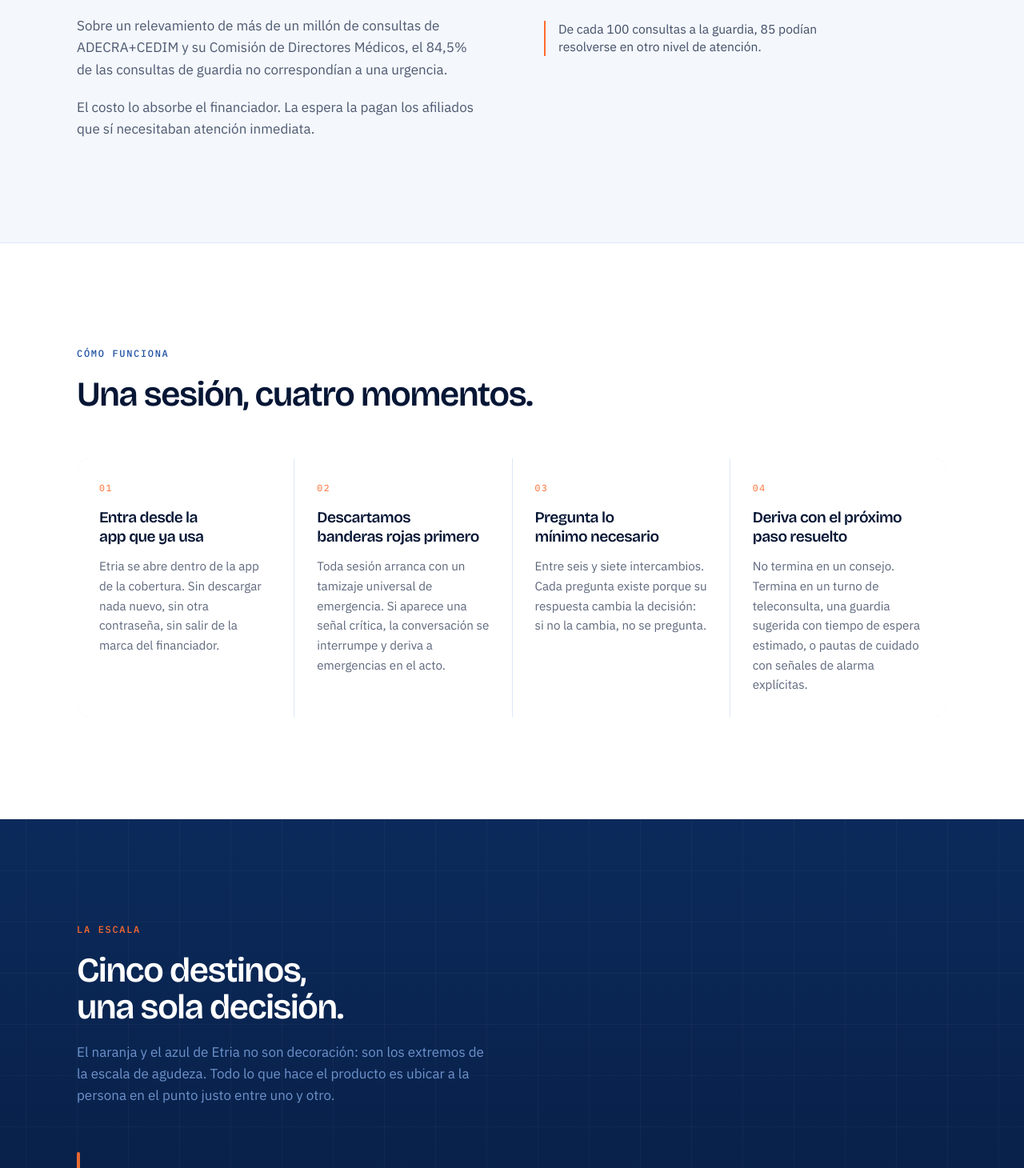
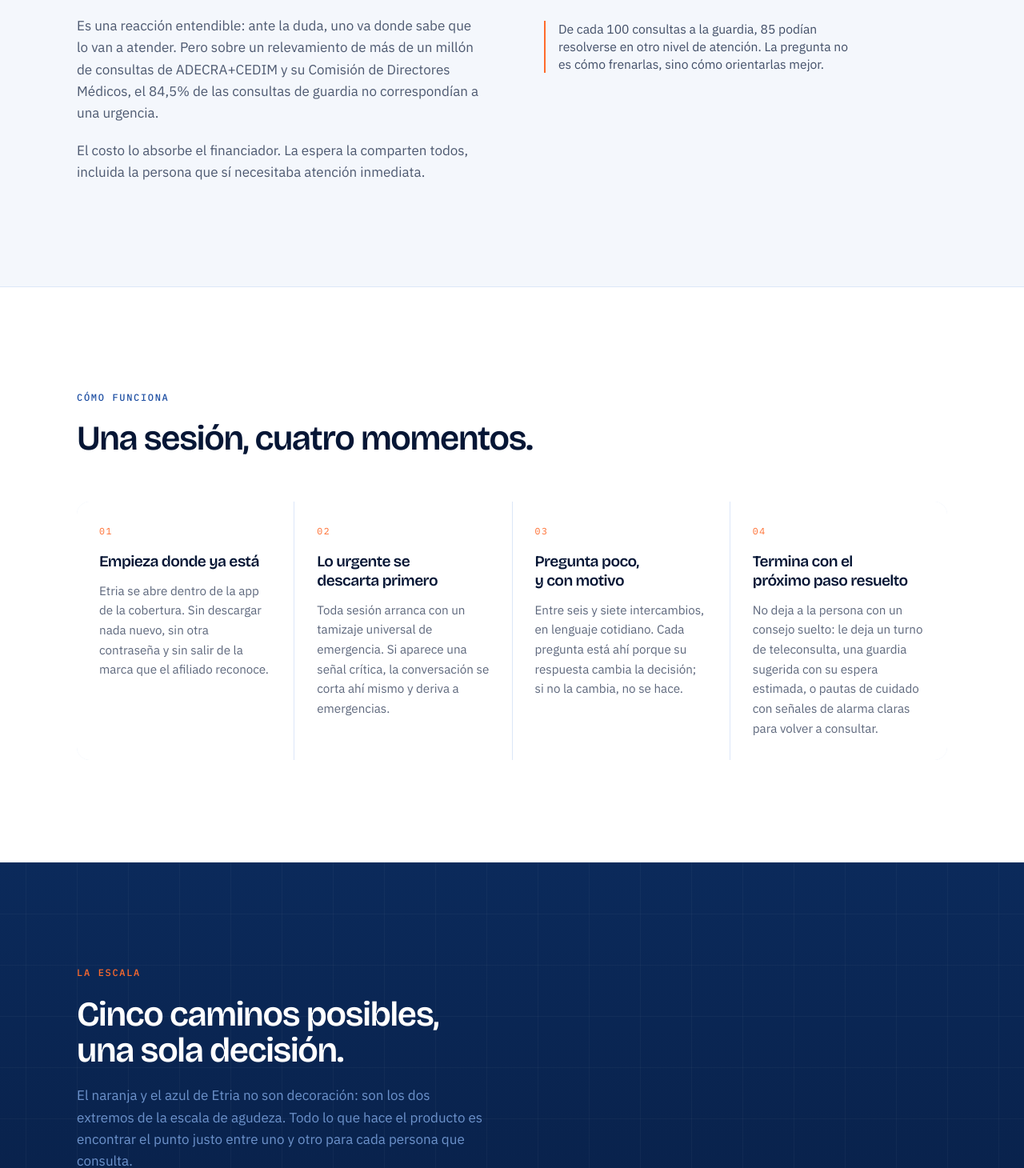
Before and after one commit to manut-99/etria-web, a React (Vite) app: page / in a window 1280 px wide. Shown: the part 1091-2551 px from the top of the page at 80% size. Built offline with nearby package versions, Linux system fonts and the light colour scheme.

Commit message:
Copy: registro mas calido, manteniendo el eje clinico

```diff
--- a/index.html
+++ b/index.html
@@ -7,14 +7,14 @@
     <title>Etria — Orientación clínica dentro de la app de tu cobertura</title>
     <meta
       name="description"
-      content="Etria es un motor de triage clínico que se integra en la app de prepagas y obras sociales. Orienta a cada afiliado hacia la guardia, la teleconsulta o el manejo en casa, con protocolos auditables."
+      content="Etria acompaña al afiliado desde la app de su prepaga u obra social y lo orienta hacia la guardia, una teleconsulta o el cuidado en casa. Protocolos clínicos revisados y trazables."
     />
     <meta name="theme-color" content="#061635" />
     <meta property="og:type" content="website" />
     <meta property="og:title" content="Etria — Orientación clínica dentro de la app de tu cobertura" />
     <meta
       property="og:description"
-      content="Triage clínico embebido para prepagas y obras sociales. Menos guardias evitables, mejor experiencia del afiliado."
+      content="Orientación clínica embebida para prepagas y obras sociales. Menos guardias evitables, mejor experiencia del afiliado."
     />
     <meta property="og:locale" content="es_AR" />
     <link rel="preconnect" href="https://fonts.googleapis.com" />
--- a/src/content.ts
+++ b/src/content.ts
@@ -28,8 +28,8 @@
 
 export const hero = {
   eyebrow: "Software como producto médico · Consulta previa ANMAT en curso",
-  headline: ["Cada síntoma tiene", "un nivel de atención", "correcto."],
-  sub: "Etria es un motor de triage clínico que se integra en la app de tu prepaga u obra social. Orienta al afiliado hacia la guardia, la teleconsulta o el cuidado en casa en menos de dos minutos, con protocolos revisados y trazables.",
+  headline: ["Nadie debería", "tener que adivinar", "si ir a la guardia."],
+  sub: "Etria acompaña al afiliado desde la app de su cobertura. Le pregunta lo justo, entiende qué le está pasando y lo orienta hacia la guardia, una teleconsulta o el cuidado en casa. Detrás de cada respuesta hay un protocolo clínico revisado por médicos.",
   ctaPrimary: "Pedir una demo",
   ctaSecondary: "Ver cómo funciona",
   demoLabel: "Sesión de ejemplo",
@@ -65,13 +65,13 @@
 
 export const problem = {
   eyebrow: "El problema",
-  headline: "La guardia se convirtió en la puerta de entrada al sistema.",
+  headline: "Cuando algo duele, la guardia es el primer reflejo.",
   body: [
-    "Sobre un relevamiento de más de un millón de consultas de ADECRA+CEDIM y su Comisión de Directores Médicos, el 84,5% de las consultas de guardia no correspondían a una urgencia.",
-    "El costo lo absorbe el financiador. La espera la pagan los afiliados que sí necesitaban atención inmediata.",
+    "Es una reacción entendible: ante la duda, uno va donde sabe que lo van a atender. Pero sobre un relevamiento de más de un millón de consultas de ADECRA+CEDIM y su Comisión de Directores Médicos, el 84,5% de las consultas de guardia no correspondían a una urgencia.",
+    "El costo lo absorbe el financiador. La espera la comparten todos, incluida la persona que sí necesitaba atención inmediata.",
   ],
   matrixCaption:
-    "De cada 100 consultas a la guardia, 85 podían resolverse en otro nivel de atención.",
+    "De cada 100 consultas a la guardia, 85 podían resolverse en otro nivel de atención. La pregunta no es cómo frenarlas, sino cómo orientarlas mejor.",
   matrixLegendHigh: "No urgente",
   matrixLegendLow: "Urgencia real",
 };
@@ -81,28 +81,28 @@
   headline: "Una sesión, cuatro momentos.",
   items: [
     {
-      title: "Entra desde la app que ya usa",
-      body: "Etria se abre dentro de la app de la cobertura. Sin descargar nada nuevo, sin otra contraseña, sin salir de la marca del financiador.",
+      title: "Empieza donde ya está",
+      body: "Etria se abre dentro de la app de la cobertura. Sin descargar nada nuevo, sin otra contraseña y sin salir de la marca que el afiliado reconoce.",
     },
     {
-      title: "Descartamos banderas rojas primero",
-      body: "Toda sesión arranca con un tamizaje universal de emergencia. Si aparece una señal crítica, la conversación se interrumpe y deriva a emergencias en el acto.",
+      title: "Lo urgente se descarta primero",
+      body: "Toda sesión arranca con un tamizaje universal de emergencia. Si aparece una señal crítica, la conversación se corta ahí mismo y deriva a emergencias.",
     },
     {
-      title: "Pregunta lo mínimo necesario",
-      body: "Entre seis y siete intercambios. Cada pregunta existe porque su respuesta cambia la decisión: si no la cambia, no se pregunta.",
+      title: "Pregunta poco, y con motivo",
+      body: "Entre seis y siete intercambios, en lenguaje cotidiano. Cada pregunta está ahí porque su respuesta cambia la decisión; si no la cambia, no se hace.",
     },
     {
-      title: "Deriva con el próximo paso resuelto",
-      body: "No termina en un consejo. Termina en un turno de teleconsulta, una guardia sugerida con tiempo de espera estimado, o pautas de cuidado con señales de alarma explícitas.",
+      title: "Termina con el próximo paso resuelto",
+      body: "No deja a la persona con un consejo suelto: le deja un turno de teleconsulta, una guardia sugerida con su espera estimada, o pautas de cuidado con señales de alarma claras para volver a consultar.",
     },
   ],
 };
 
 export const scale = {
   eyebrow: "La escala",
-  headline: "Cinco destinos, una sola decisión.",
-  sub: "El naranja y el azul de Etria no son decoración: son los extremos de la escala de agudeza. Todo lo que hace el producto es ubicar a la persona en el punto justo entre uno y otro.",
+  headline: "Cinco caminos posibles, una sola decisión.",
+  sub: "El naranja y el azul de Etria no son decoración: son los dos extremos de la escala de agudeza. Todo lo que hace el producto es encontrar el punto justo entre uno y otro para cada persona que consulta.",
   levels: [
     {
       name: "Emergencia",
@@ -134,34 +134,34 @@
 
 export const engine = {
   eyebrow: "Motor clínico",
-  headline: "El criterio clínico no lo improvisa un modelo.",
+  headline: "Detrás de cada respuesta hay un protocolo.",
   items: [
     {
       title: "Protocolos Schmitt-Thompson, codificados uno por uno",
-      body: "Contenido clínico licenciado y codificado manualmente, con revisión y firma de profesionales matriculados. Nada se genera al vuelo.",
+      body: "Contenido clínico licenciado, codificado a mano y revisado por profesionales matriculados. Ninguna recomendación se genera al vuelo.",
     },
     {
-      title: "Preguntar y decidir son dos fases separadas",
-      body: "Una fase releva hallazgos con lenguaje natural. Otra evalúa la escala de arriba hacia abajo con lógica explícita de banderas. La decisión nunca queda del lado del lenguaje.",
+      title: "Preguntar y decidir son dos cosas distintas",
+      body: "Una fase conversa y releva hallazgos. Otra recorre la escala de arriba hacia abajo con lógica explícita de banderas. La conversación puede ser natural justamente porque la decisión no depende de ella.",
     },
     {
       title: "Trazable pregunta por pregunta",
-      body: "Cada sesión deja registro de qué se preguntó, qué se respondió y qué regla disparó la derivación. Auditable caso por caso.",
+      body: "Cada sesión deja registro de qué se preguntó, qué se respondió y qué regla disparó la derivación. Si hay que revisar un caso, está todo ahí.",
     },
     {
-      title: "Sesgo explícito a la seguridad",
-      body: "Ante ambigüedad, el sistema escala. Preferimos una guardia de más antes que una emergencia de menos, y lo medimos.",
+      title: "Ante la duda, escalamos",
+      body: "Cuando la información es ambigua, el sistema sube de nivel. Preferimos una guardia de más antes que una emergencia de menos, y medimos cuánto nos cuesta esa decisión.",
     },
   ],
 };
 
 export const product = {
   eyebrow: "Para el financiador",
-  headline: "Se embebe en tu app. No la reemplaza.",
+  headline: "Vive dentro de tu app, con tu marca.",
   items: [
     {
       title: "Integración liviana",
-      body: "Una vista embebida y un token de sesión. Tu equipo de ingeniería no toca lógica clínica ni asume mantenimiento del motor.",
+      body: "Una vista embebida y un token de sesión. Tu equipo de ingeniería no toca lógica clínica ni queda a cargo de mantener el motor.",
     },
     {
       title: "Actualizaciones sin ciclo de release",
@@ -169,14 +169,14 @@
     },
     {
       title: "White-label desde el primer día",
-      body: "Tipografías, colores y tono configurables por cliente. Para el afiliado, sigue siendo la app de su cobertura.",
+      body: "Tipografías, colores y tono se configuran por cliente. Para el afiliado, sigue siendo la app de su cobertura de siempre.",
     },
     {
       title: "Panel de derivación",
       body: "Sesiones, distribución por nivel de atención, banderas rojas detectadas y consultas de guardia evitadas, con corte por cartera.",
     },
     {
-      title: "Espera de guardia en tiempo real",
+      title: "Espera de guardia, estimada",
       body: "Arrancamos con estimación histórica por prestador y avanzamos hacia datos directos a medida que se habilitan las integraciones.",
     },
     {
@@ -188,13 +188,13 @@
 
 export const regulatory = {
   eyebrow: "Regulatorio",
-  headline: "Construido para pasar una auditoría, no para esquivarla.",
-  sub: "Etria se desarrolla como producto médico de software desde el primer commit. El marco no se agrega al final: define la arquitectura.",
+  headline: "Un producto médico, con todo lo que eso implica.",
+  sub: "Etria se desarrolla bajo marco regulatorio desde el primer día. No es documentación que se suma al final para cerrar un trámite: es lo que define cómo está construido el producto.",
   items: [
     {
       code: "ANMAT",
       title: "Clase III · Disp. 9688/19 y 64/2025",
-      body: "Consulta previa en curso. El fin previsto contempla vías de derivación a emergencia, lo que fija la clasificación.",
+      body: "Consulta previa en curso. El fin previsto contempla vías de derivación a emergencia, y eso es lo que determina la clasificación.",
     },
     {
       code: "IEC 62304",
@@ -209,7 +209,7 @@
     {
       code: "IEC 62366-1",
       title: "Ingeniería de usabilidad",
-      body: "Validación de que el afiliado entiende la derivación y las señales de alarma.",
+      body: "Validamos que la persona entienda la derivación y las señales de alarma. Si no se entiende, no sirve.",
     },
     {
       code: "ISO 13485",
@@ -221,13 +221,14 @@
 };
 
 export const cta = {
-  headline: "¿Cuántas guardias evitables tiene tu cartera este año?",
-  sub: "Contanos cuántos afiliados cubrís y armamos la proyección con tus propios números. Sin compromiso y sin integración previa.",
-  button: "Escribinos",
-  alt: "O escribinos directamente a",
+  headline: "Hagamos el número con tu cartera.",
+  sub: "Contanos cuántos afiliados cubrís y armamos juntos la proyección de guardias evitables con tus propios datos. Sin compromiso y sin integración previa.",
+  button: "Conversemos",
+  alt: "O escribinos a",
 };
 
 export const footer = {
+  brandLine: "Etria desarrolla tecnología clínica para el sistema de salud argentino.",
   disclaimer:
     "Etria es un software de orientación clínica. No realiza diagnósticos, no prescribe y no reemplaza la consulta con un profesional de la salud. Ante una emergencia, comunicate con el {emergency}.",
   rights: "Todos los derechos reservados.",
--- a/src/sections/Footer.tsx
+++ b/src/sections/Footer.tsx
@@ -6,7 +6,10 @@
     <footer className="bg-ink px-5 pt-14 pb-10 sm:px-8">
       <div className="mx-auto max-w-6xl">
         <Logo light />
-        <p className="mt-6 max-w-2xl text-[0.88rem] leading-relaxed text-sky/55">
+        <p className="mt-6 max-w-xl text-[1.02rem] leading-relaxed text-sky/85">
+          {footer.brandLine}
+        </p>
+        <p className="mt-5 max-w-2xl text-[0.85rem] leading-relaxed text-sky/50">
           {footer.disclaimer.replace("{emergency}", site.emergencyNumber)}
         </p>
         <p className="mt-8 border-t border-white/10 pt-6 font-mono text-[0.72rem] text-sky/40">
```
